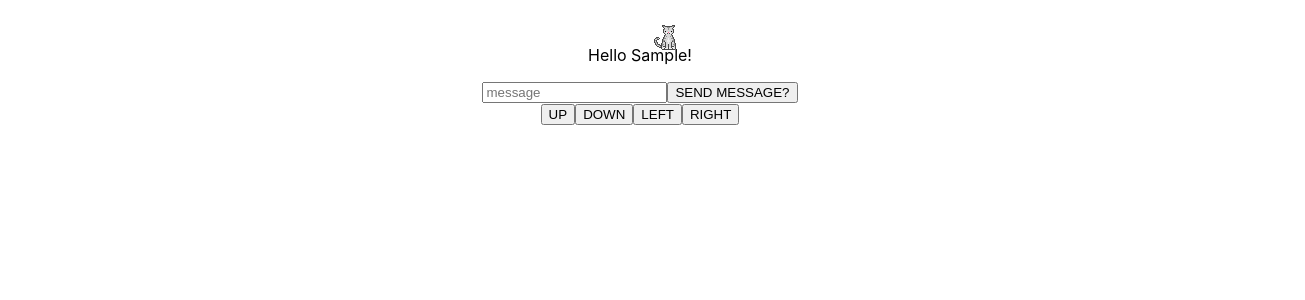
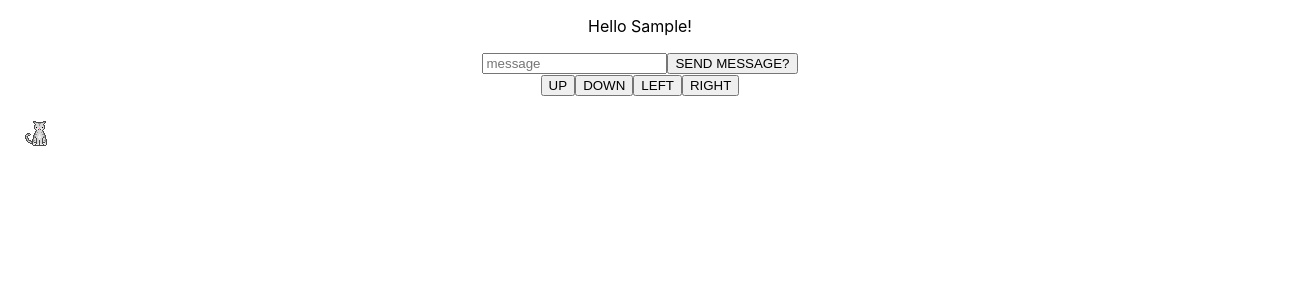
Before and after one commit to Krishan-Nattar/live_data_client, a React (Create React App) app: page / in a window 1280 px wide. Both pictures are taken after typing "Sample", "Sample" into the empty fields and a click on the button "OK". Shown: the top 300 px of the page, 1305 px wide, since content can reach past the window. Built offline with nearby package versions, Linux system fonts and the light colour scheme; no server answers.

Commit message:
more cats!

```diff
--- a/src/App.js
+++ b/src/App.js
@@ -26,12 +26,12 @@ function App(props) {
 			setShow(true);
 		}
   };
-  console.log('app');
 	return (
 		<div className="App">
 			{!show && (
         <>
-			<p>Please enter your name</p>
+			{/* <p>Please enter your name</p> */}
+      <br />
 				<form>
 					<input
 						type="text"
--- a/src/MeetingRoom.js
+++ b/src/MeetingRoom.js
@@ -2,7 +2,9 @@ import React, { useEffect, useState } from 'react';
 
 const MeetingRoom = (props) => {
     const [xAxis, setXaxis] = useState(25);
-	const [yAxis, setYaxis] = useState(25);
+    const [yAxis, setYaxis] = useState(25);
+    const [otherXAxis, setOtherXaxis] = useState(25);
+	const [otherYAxis, setOtherYaxis] = useState(25);
 	const [catMessage, setCatMessage] = useState(false);
 	useEffect(() => {
 		props.io.emit('ready', {
@@ -59,6 +61,28 @@ const MeetingRoom = (props) => {
 				return prev + 10;
 			});
 		}
+    }
+
+    function moveOtherCharacter(direction) {
+		if (direction === 'up') {
+			// meowOn();
+
+			setOtherYaxis((prev) => {
+				return prev - 10;
+			});
+		} else if (direction === 'down') {
+			setOtherYaxis((prev) => {
+				return prev + 10;
+			});
+		} else if (direction === 'left') {
+			setOtherXaxis((prev) => {
+				return prev - 10;
+			});
+		} else if (direction === 'right') {
+			setOtherXaxis((prev) => {
+				return prev + 10;
+			});
+		}
 	}
 	function meowOff() {
 		setCatMessage(false);
@@ -76,6 +100,7 @@ const MeetingRoom = (props) => {
 			direction === 'left' ||
 			direction === 'right'
 		) {
+            moveOtherCharacter(direction);
 			props.io.emit('move', {
 				room: SIGNALING_ROOM,
 				direction,
@@ -98,15 +123,21 @@ const MeetingRoom = (props) => {
 	}
 
 	const style = {
-		transform: `translate(${xAxis}px, ${yAxis}px)`,
-	};
+        transform: `translate(${xAxis}px, ${yAxis}px)`,
+        transition: '0.1s',
+        position: 'absolute'
+    };
+
+    const otherStyle = {
+        transform: `translate(${otherXAxis}px, ${otherYAxis}px)`,
+        transition: '0.1s',
+        position: 'absolute'
+    };
+
 
 	return (
 		<div>
-			<div style={style}>
-				<img src="./cat.gif" />
-				{catMessage && <p>"MEOW"</p>}
-			</div>
+
 			<p>Hello {props.name}!</p>
 			<form onSubmit={sendData}>
 				<input type="text" placeholder="message" id="inputMessage" />
@@ -118,7 +149,16 @@ const MeetingRoom = (props) => {
 			<button onClick={sendMove.bind(this, 'left')}>LEFT</button>
 			<button onClick={sendMove.bind(this, 'right')}>RIGHT</button>
 
-			<div className="messageContainer"></div>
+			<div className="messageContainer">
+            <div style={style}>
+				<img src="./cat.gif" />
+				{catMessage && <p>"MEOW"</p>}
+			</div>
+            <div style={otherStyle}>
+				<img src="./cat.gif" />
+				{catMessage && <p>"MEOW"</p>}
+			</div>
+            </div>
 		</div>
 	);
 };
```
